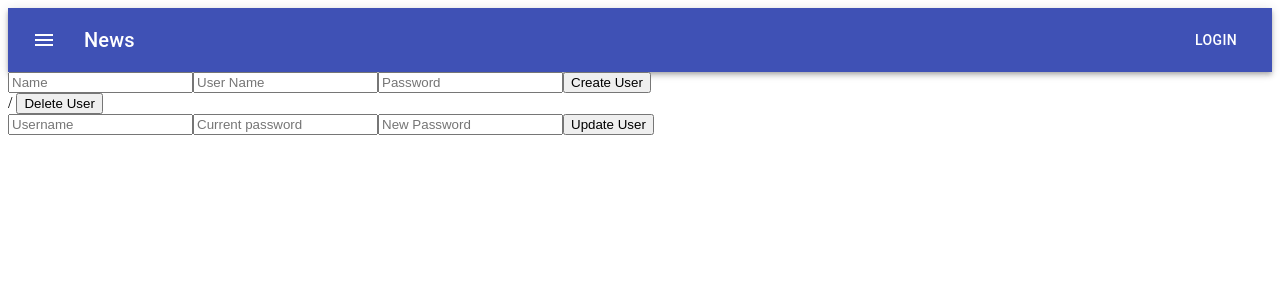
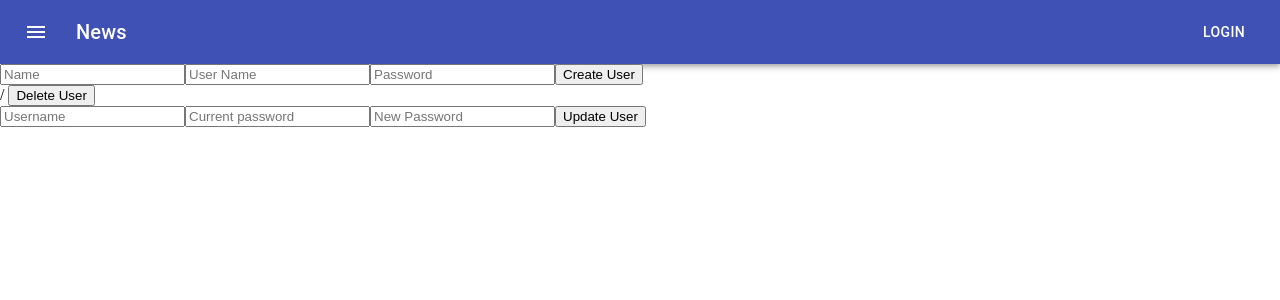
Before and after one commit to syafiq096/sympleApp, a React (Create React App) app in the folder client/: page / in a window 1280 px wide. Shown: the top 300 px of the page. Built offline with nearby package versions, Linux system fonts and the light colour scheme; no server answers.

Commit message:
(add) index css

```diff
--- /dev/null
+++ b/client/src/index.css
@@ -0,0 +1,3 @@
+* {
+    margin: 0;
+  }
--- a/client/src/index.tsx
+++ b/client/src/index.tsx
@@ -2,6 +2,7 @@ import React from 'react';
 import {ApolloClient, InMemoryCache, ApolloProvider} from '@apollo/client';
 import ReactDOM from 'react-dom';
 import App from './App';
+import "./index.css";
 import reportWebVitals from './reportWebVitals';
 
 const client = new ApolloClient({
```
